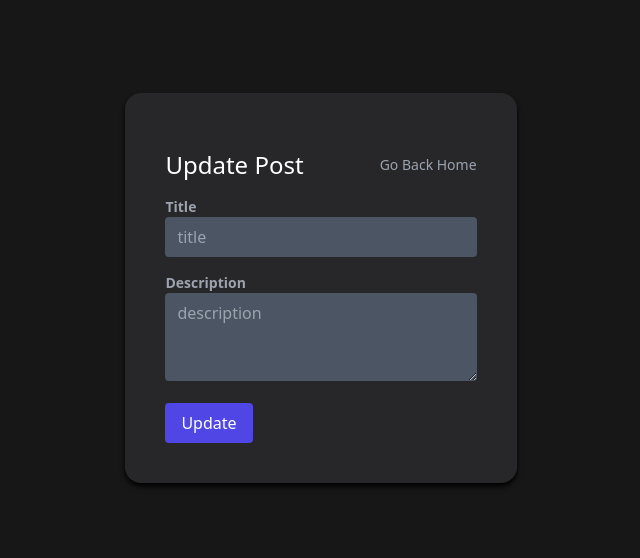
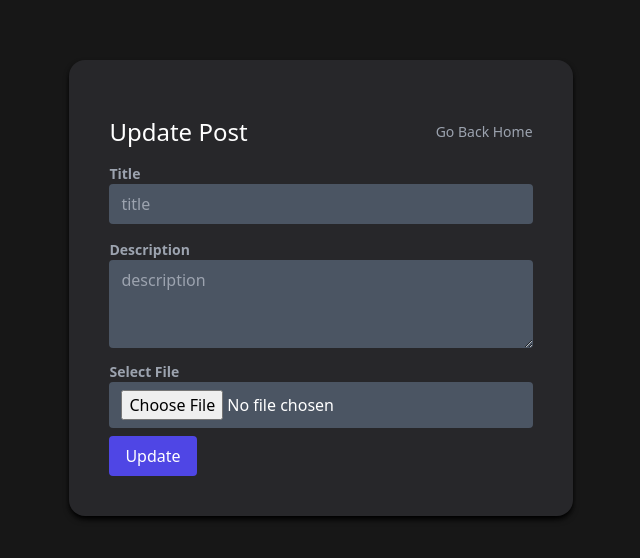
Before and after one commit to juliswer/mern-context-crud, a React (Create React App) app in the folder client/: page /posts/1 in a window 1280 px wide. Shown: the part 112-670 px from the top of the page, without its empty margins (319-959 px from the left). Built offline with nearby package versions, Linux system fonts and the light colour scheme; no server answers.

Commit message:
fixing upload image error

```diff
--- a/client/src/api/posts.js
+++ b/client/src/api/posts.js
@@ -7,8 +7,17 @@
   await axios.get("http://localhost:4000/posts");
 
 export const createPostRequest = async (post) => {
-  const { data } = await axios.post("http://localhost:4000/posts", post);
-  return data;
+  const form = new FormData();
+
+  for (let key in post) {
+    form.append(key, post[key]);
+  }
+
+  return await axios.post("http://localhost:4000/posts", form, {
+    header: {
+      "Content-Type": "multipart/form-data",
+    },
+  });
 };
 
 export const deletePostRequest = async (id) => {
--- a/client/src/context/postContext.js
+++ b/client/src/context/postContext.js
@@ -23,8 +23,12 @@
   };
 
   const createPost = async (post) => {
-    const res = await createPostRequest(post);
-    setPosts([...posts, res.post]);
+    try {
+      const {data} = await createPostRequest(post);
+      setPosts([...posts, data.post]);
+    } catch (error) {
+      console.log(error);
+    }
   };
 
   const deletePost = async (id) => {
--- a/client/src/pages/HomePage.jsx
+++ b/client/src/pages/HomePage.jsx
@@ -22,7 +22,9 @@
       <Link to="/new">Create New Post</Link>
       <div className="grid grid-cols-3 gap-2">
         {posts.map((post) => (
-          <PostCard key={post._id} post={post} />
+          <div>
+            <PostCard post={post} />
+          </div>
         ))}
       </div>
     </div>
--- a/client/src/pages/PostForm.jsx
+++ b/client/src/pages/PostForm.jsx
@@ -11,6 +11,7 @@
   const [post, setPost] = useState({
     title: "",
     description: "",
+    image: null
   });
 
   useEffect(() => {
@@ -47,7 +48,7 @@
           }}
           enableReinitialize={true}
         >
-          {({ handleSubmit }) => (
+          {({ handleSubmit, setFieldValue }) => (
             <Form onSubmit={handleSubmit}>
               <label
                 htmlFor="title"
@@ -83,6 +84,18 @@
                 name="description"
                 className="text-red-400 text-sm"
               />
+              <label
+                htmlFor="image"
+                className="text-sm block font-bold text-gray-400"
+              >
+                Select File
+              </label>
+              <input
+                type="file"
+                name="image"
+                onChange={(e) => setFieldValue('image', e.target.files[0])}
+                className="px-3 py-2 focus:outline-none rounded bg-gray-600 text-white w-full"
+              />
               <button
                 type="submit"
                 className="bg-indigo-600 hover:bg-indigo-500 px-4 py-2 rounded mt-2 text-white focus:outline-none disabled:bg-indigo-400"
```
